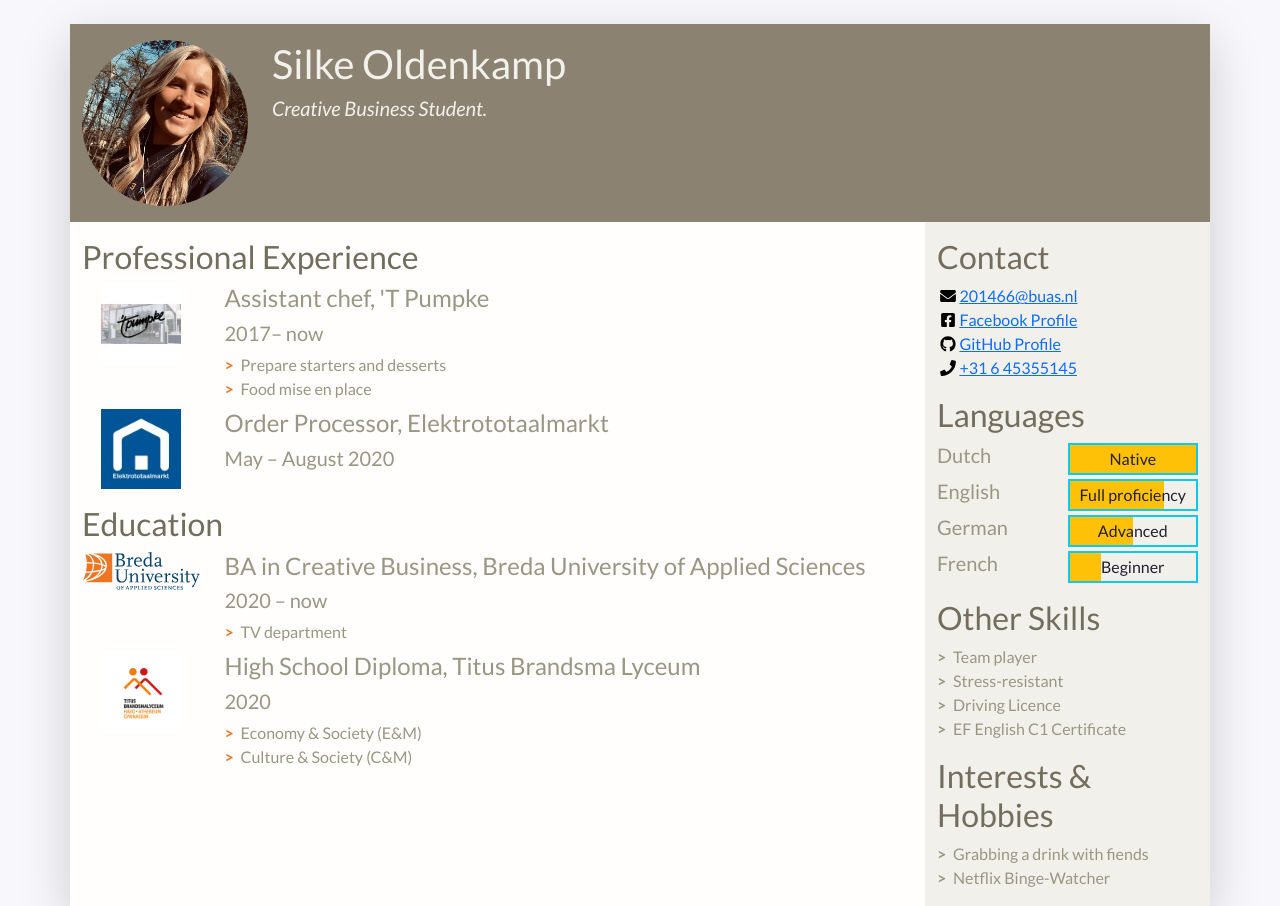
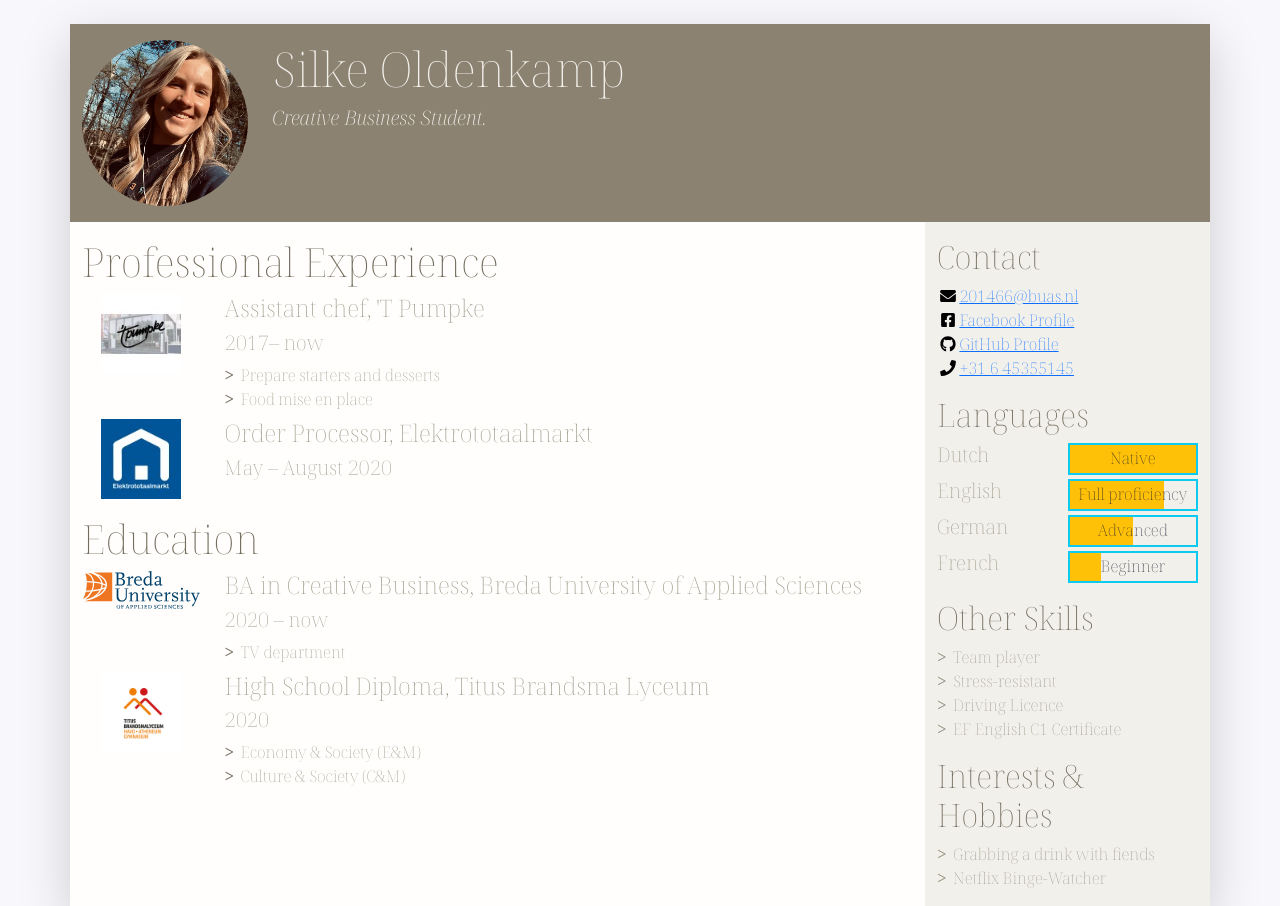
Before and after one commit to SilkeOldenkamp/CVSilke, a plain HTML site: page index.html in a window 1280 px wide. Shown: the top 906 px of the page. Drawn offline with nearby package versions, Linux system fonts and the light colour scheme.

Commit message:
finalversion
Final version

```diff
--- a/css/styles.css
+++ b/css/styles.css
@@ -2,11 +2,11 @@
 
 /* Import declaration to use Google Fonts - check https://fonts.google.com/ for details */
 @import url('https://fonts.googleapis.com/css2?family=Lato:ital,wght@0,400;0,700;1,400;1,700&display=swap');
-
+@import url('https://fonts.googleapis.com/css2?family=Cardo:ital@1&family=Noto+Serif+Display:ital,wght@0,100;1,200&display=swap');
 /* Styles for the body */
 
 body {
-	font-family: Lato, "Open Sans", Roboto, "Segoe UI", "Helvetica Neue", Helvetica, Arial, sans-serif;
+	font-family:'Noto Serif Display', serif;;
 	color: #202030;
 	background-color: #f8f8fc;
 }
@@ -36,7 +36,7 @@ body {
 }
 
 .biography-details li::before {
-	color: #EE7623;
+	color: #736D5E;
 }
 
 .biography-details li, .skill-list li {
--- a/index.html
+++ b/index.html
@@ -54,7 +54,7 @@
           A container to wrap around your name and tagline. Full-width at small size, then columns of increasing size.
         -->
         <div class="col-12 col-sm-8 col-md-9 col-lg-10 my-3 header-content">
-          <h1 class="titels">Silke Oldenkamp</h1>
+          <h1 class="titels display-5">Silke Oldenkamp</h1>
           <h5 class="fst-italic titels">Creative Business Student.</h5>
         </div>
       </header>
@@ -75,7 +75,7 @@
             <section> is yet another semantic element. The first one is for professional experience.
           -->
           <section class="my-3 biography-section">
-            <h2 class="contact">Professional Experience</h2>
+            <h2 class="contact display-6">Professional Experience</h2>
             <!--
               Each list item (li) in the unordered list (ul) below will be one job.
               "list-unstyled" is a class that hides the bullet points of a list.
@@ -118,7 +118,7 @@
           <!-- We're done with jobs, let's move on to schools -->
 
           <section class="my-3 biography-section">
-            <h2 class="contact">Education</h2>
+            <h2 class="contact display-6">Education</h2>
             <ul class="biography-list list-unstyled">
 
               <!-- Top item in education. And by "top", I mean a Bachelor in Creative Business at BUas. -->
```
